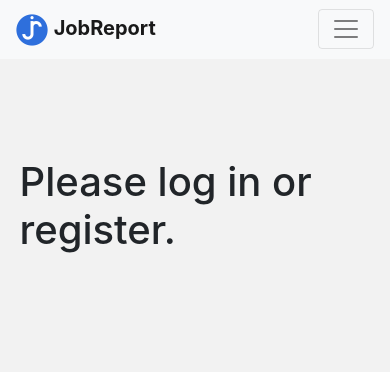
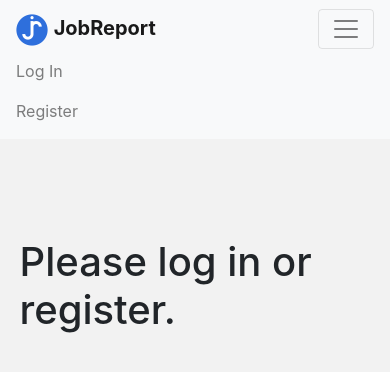
Before and after one commit to GilKlein/JobReportDjango, a Django app: page / in a window 390 px wide, after a click that opens the changed part. Shown: the top 372 px of the page. Run offline with Django 3.2, Linux system fonts and the light colour scheme; some libraries are stand-ins or nearby versions.

Commit message:
Mobile Menu bug fix

```diff
--- a/JobReportProject/JobReportApp/templates/JobReportApp/layout.html
+++ b/JobReportProject/JobReportApp/templates/JobReportApp/layout.html
@@ -21,7 +21,7 @@
 <button class="navbar-toggler" type="button" data-toggle="collapse" data-target="#navbarNav" aria-controls="navbarNav" aria-expanded="false" aria-label="Toggle navigation">
     <span class="navbar-toggler-icon"></span>
 </button>
-<div class="collapse navbar-collapse" id="navBarNav">
+<div class="collapse navbar-collapse" id="navbarNav">
     <ul class="navbar-nav mr-auto">
         {% if user.is_authenticated %}
             <li class="nav-item">
```
